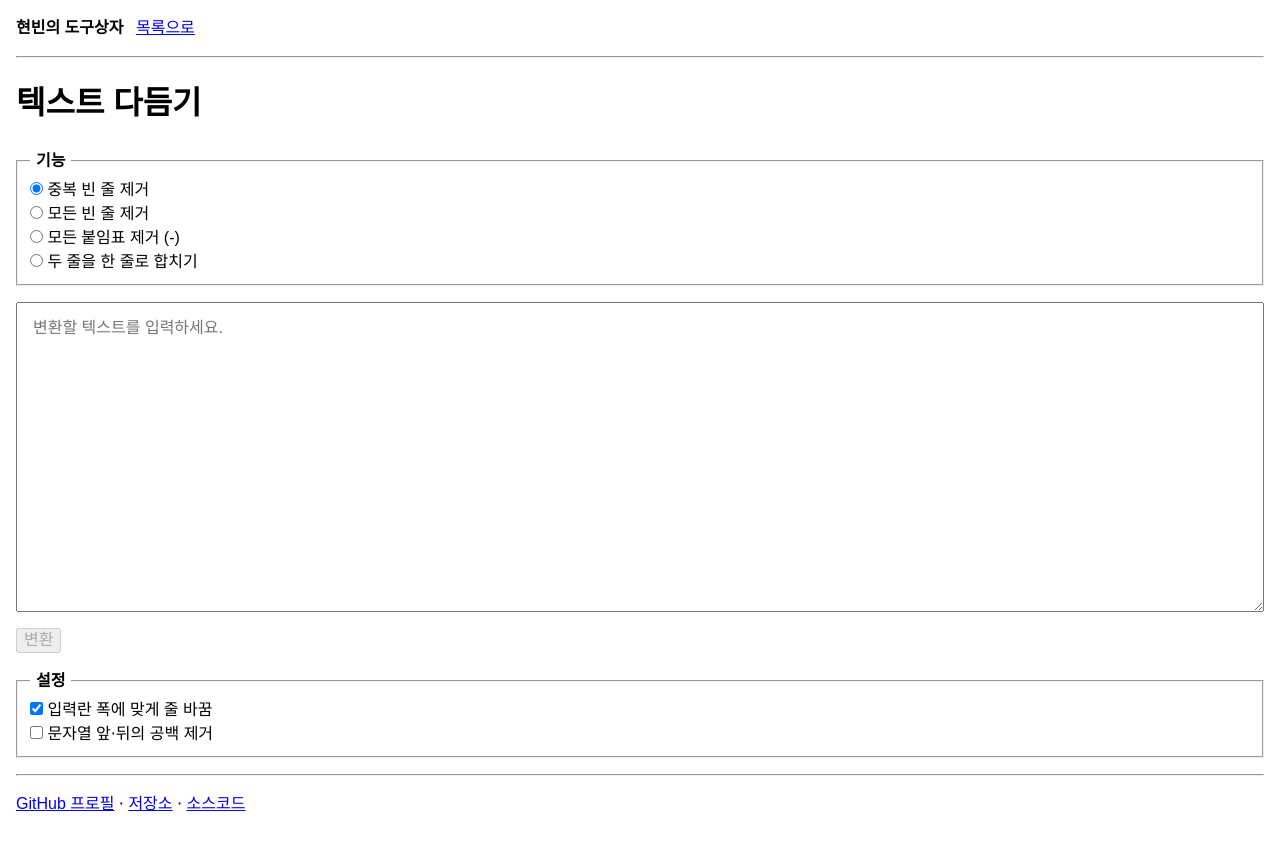
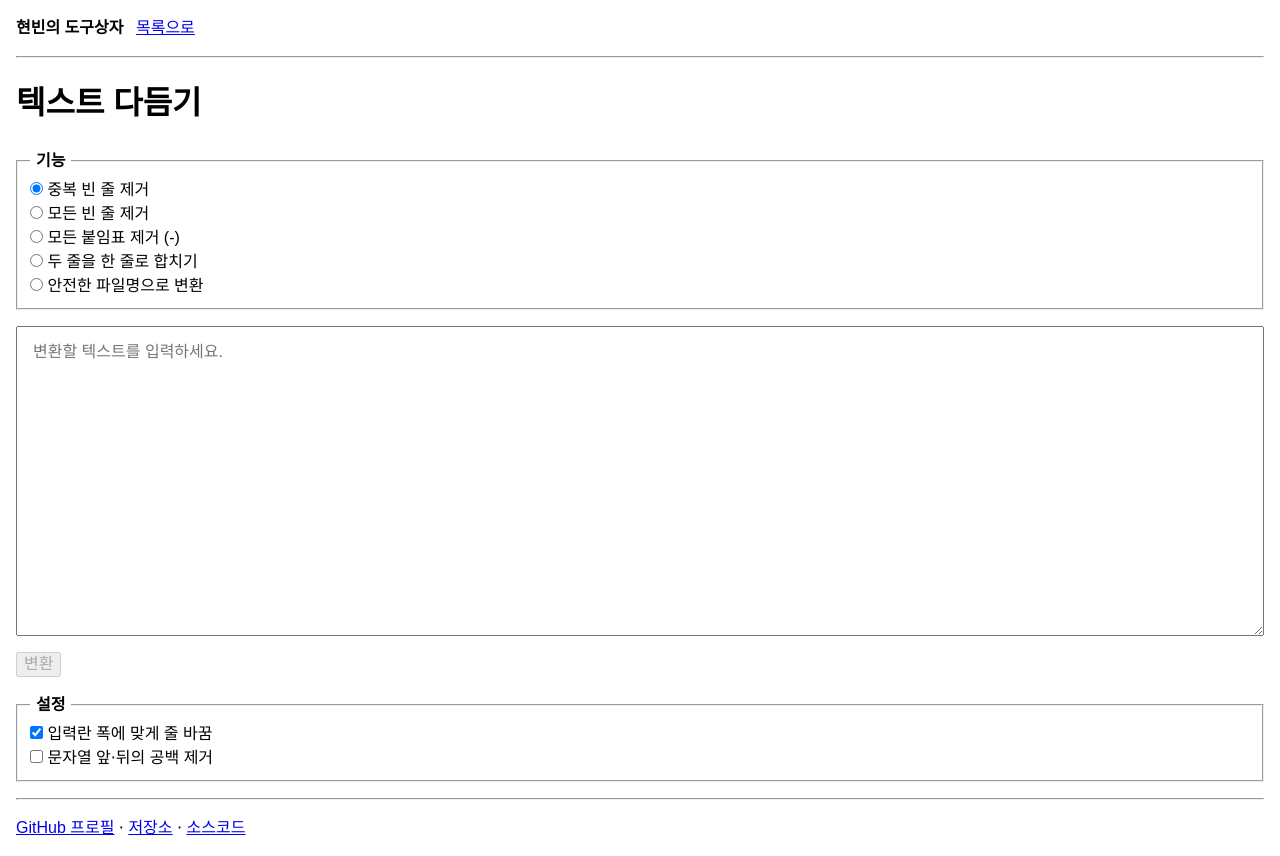
Before and after one commit to hyunbinseo/toolbox, a SvelteKit app: page /text in a window 1280 px wide. Before the commit the page ends 832 px from the top, so only its background shows below. Built offline with nearby package versions, Linux system fonts and the light colour scheme; a web font is replaced by a local one.

Commit message:
feat: add covert to safe filename

```diff
--- a/src/routes/text/+page.svelte
+++ b/src/routes/text/+page.svelte
@@ -31,6 +31,10 @@
 					.match(/^.*\r?\n.*(?:\r?\n)?$/gm)
 					?.map((twoLines) => twoLines.replace(/ *\r?\n */, ': ').trim())
 					.join('\n') || ''
+		},
+		{
+			name: '안전한 파일명으로 변환',
+			fn: (text) => text.replace(/[<>:"/\\|?*]/g, '-').replace(/-{2,}/g, '-')
 		}
 	];
 
```
